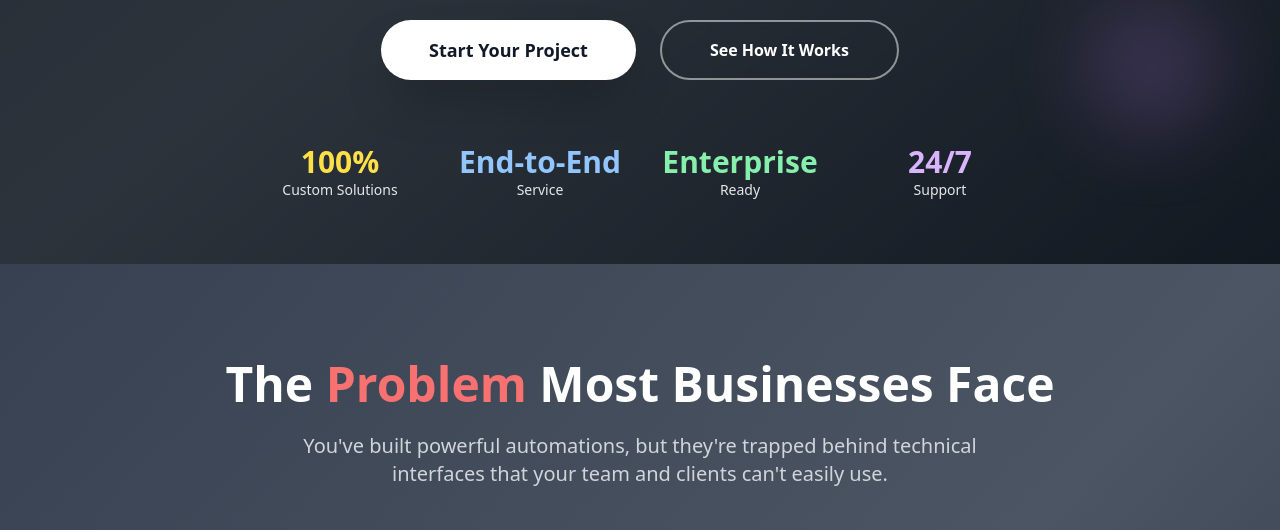
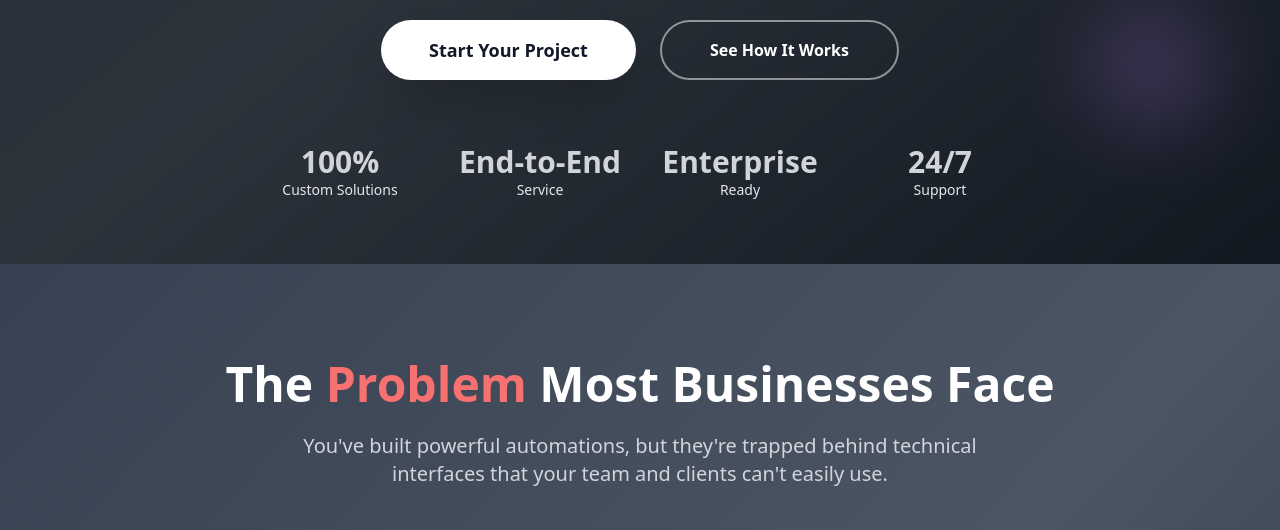
Before and after one commit to BillMuriu/flow2Click-landingpage, a plain HTML site: page index.html in a window 1280 px wide. Shown: the part 784-1314 px from the top of the page. Drawn offline with nearby package versions, Linux system fonts and the light colour scheme.

Commit message:
less shouting colors

```diff
--- a/index.html
+++ b/index.html
@@ -545,19 +545,19 @@
           class="grid grid-cols-2 md:grid-cols-4 gap-8 max-w-3xl mx-auto mb-16"
         >
           <div class="text-center">
-            <div class="text-3xl font-bold text-yellow-300">100%</div>
+            <div class="text-3xl font-bold text-gray-300">100%</div>
             <div class="text-sm text-gray-200">Custom Solutions</div>
           </div>
           <div class="text-center">
-            <div class="text-3xl font-bold text-blue-300">End-to-End</div>
+            <div class="text-3xl font-bold text-gray-300">End-to-End</div>
             <div class="text-sm text-gray-200">Service</div>
           </div>
           <div class="text-center">
-            <div class="text-3xl font-bold text-green-300">Enterprise</div>
+            <div class="text-3xl font-bold text-gray-300">Enterprise</div>
             <div class="text-sm text-gray-200">Ready</div>
           </div>
           <div class="text-center">
-            <div class="text-3xl font-bold text-purple-300">24/7</div>
+            <div class="text-3xl font-bold text-gray-300">24/7</div>
             <div class="text-sm text-gray-200">Support</div>
           </div>
         </div>
```
